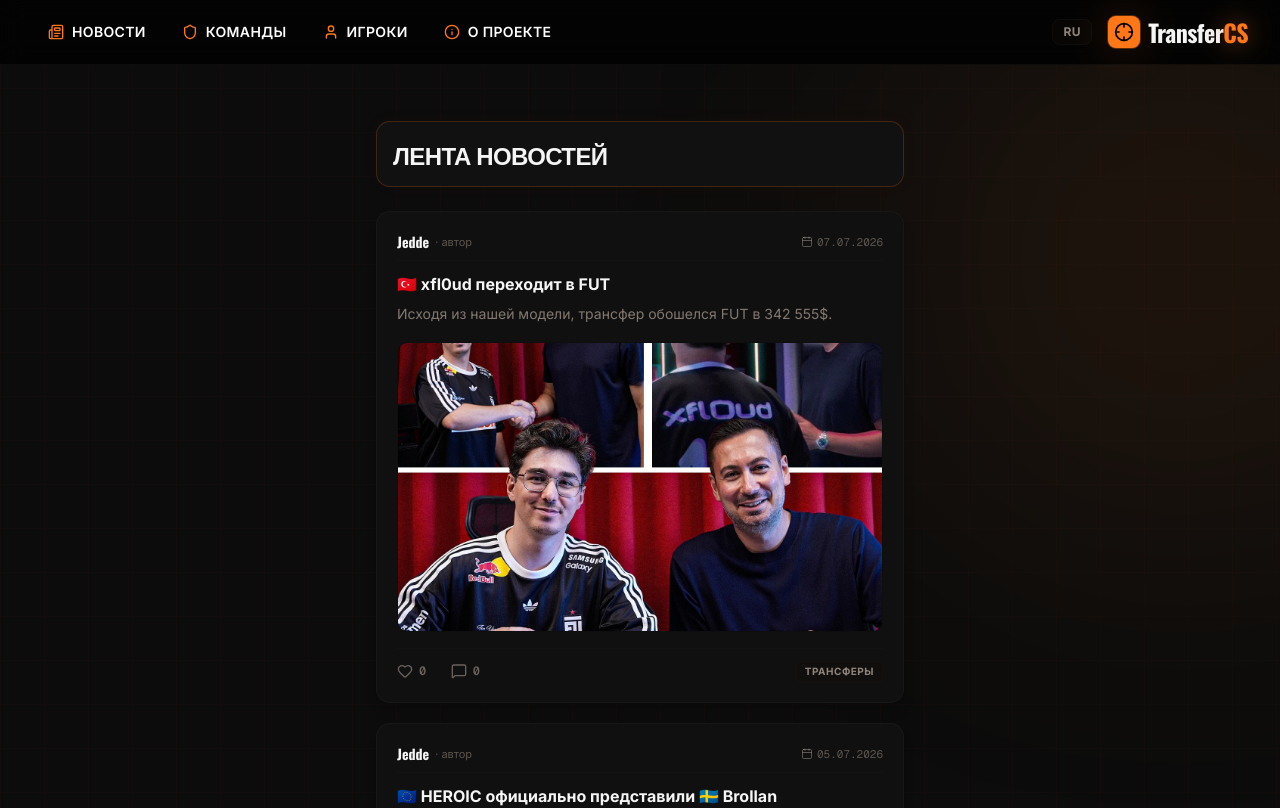
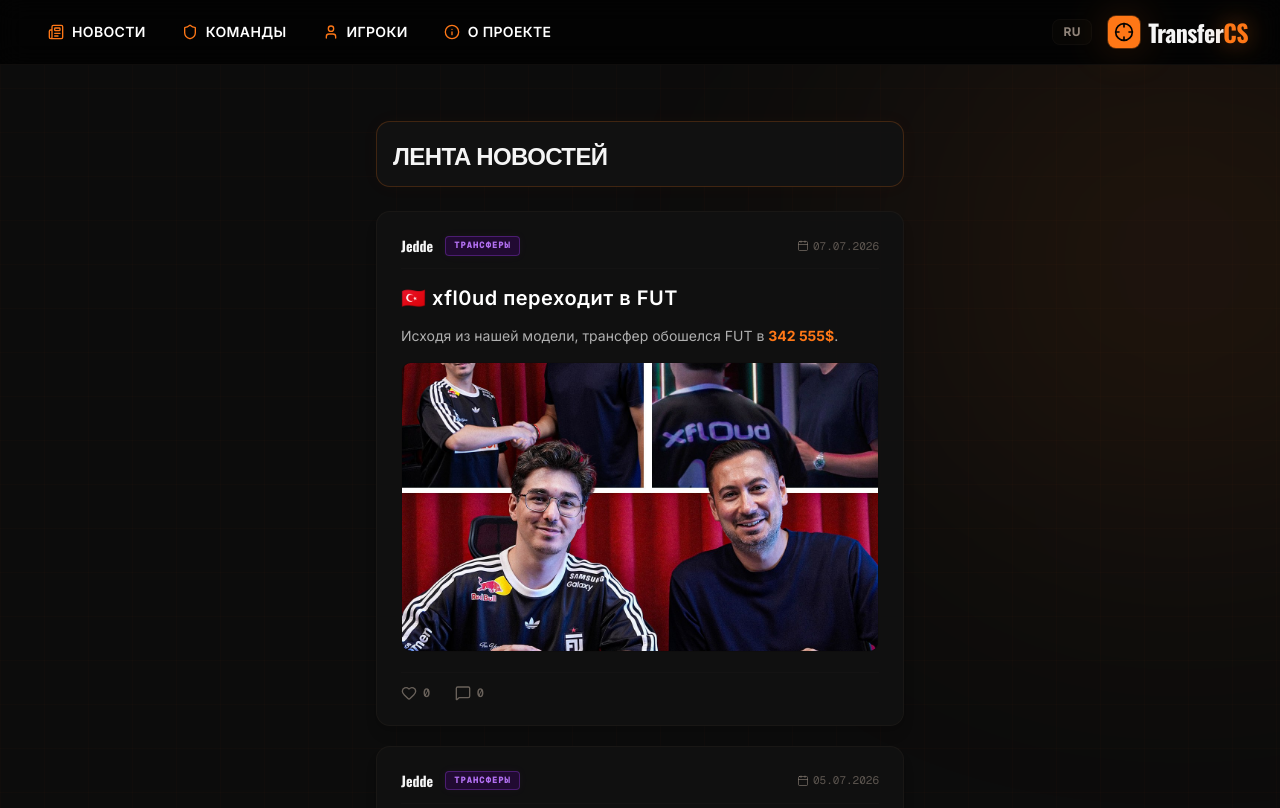
Before and after one commit to jedde0285-cloud/transfercs-website-design, a Next.js app: page /news in a window 1280 px wide. Shown: the top 808 px of the page. Built offline with nearby package versions, Linux system fonts and the light colour scheme.

Commit message:
feat: enhance news post formatting and styling in news-feed component
Co-authored-by: jedde0285-cloud <300850625+jedde0285-cloud@users.noreply.github.com>

```diff
--- a/components/news-feed.tsx
+++ b/components/news-feed.tsx
@@ -23,11 +23,11 @@ const mockNews: NewsPost[] = [
     date: "07.07.2026",
     titleRu: "🇹🇷 xfl0ud переходит в FUT",
     titleEn: "🇹🇷 xfl0ud transfers to FUT",
-    textRu: "Исходя из нашей модели, трансфер обошелся FUT в 342 555$.",
-    textEn: "Based on our model, the transfer cost FUT $342,555.",
+    textRu: "Исходя из нашей модели, трансфер обошелся FUT в <span class='text-primary font-bold'>342 555$</span>.",
+    textEn: "Based on our model, the transfer cost FUT <span class='text-primary font-bold'>$342,555</span>.",
     image: "/images/xfl0udjoinfut.jpg",
-    tagRu: "Трансферы",
-    tagEn: "Transfers",
+    tagRu: "ТРАНСФЕРЫ",
+    tagEn: "TRANSFERS",
     baseLikes: 0,
   },
   {
@@ -35,11 +35,11 @@ const mockNews: NewsPost[] = [
     date: "05.07.2026",
     titleRu: "🇪🇺 HEROIC официально представили 🇸🇪 Brollan",
     titleEn: "🇪🇺 HEROIC officially revealed 🇸🇪 Brollan",
-    textRu: "Ценник за игрока, по нашим данным, составил 454 976$. Неясно, какую роль займет игрок в новой команде.\n\n🇪🇺 HEROIC:\n\n— 🇸🇪 nilo\n— 🇸🇪 susp\n— 🇪🇸 MartinezSa\n— 🇩🇰 Chr1zN\n— 🇸🇪 Brollan\n\n— 🇫🇮 doto (тренер)",
-    textEn: "The player's price tag, according to our data, was $454,976. It is unclear what role the player will take in the new team.\n\n🇪🇺 HEROIC:\n\n— 🇸🇪 nilo\n— 🇸🇪 susp\n— 🇪🇸 MartinezSa\n— 🇩🇰 Chr1zN\n— 🇸🇪 Brollan\n\n— 🇫🇮 doto (coach)",
+    textRu: "Ценник за игрока, по нашим данным, составил <span class='text-primary font-bold'>454 976$</span>. Неясно, какую роль займет игрок в новой команде.\n\n🇪🇺 HEROIC:\n\n— 🇸🇪 nilo\n— 🇸🇪 susp\n— 🇪🇸 MartinezSa\n— 🇩🇰 Chr1zN\n— 🇸🇪 Brollan\n\n— 🇫🇮 doto (тренер)",
+    textEn: "The player's price tag, according to our data, was <span class='text-primary font-bold'>$454,976</span>. It is unclear what role the player will take in the new team.\n\n🇪🇺 HEROIC:\n\n— 🇸🇪 nilo\n— 🇸🇪 susp\n— 🇪🇸 MartinezSa\n— 🇩🇰 Chr1zN\n— 🇸🇪 Brollan\n\n— 🇫🇮 doto (coach)",
     image: "/images/brollanjoinheroic.jpg",
-    tagRu: "Трансферы",
-    tagEn: "Transfers",
+    tagRu: "ТРАНСФЕРЫ",
+    tagEn: "TRANSFERS",
     baseLikes: 0,
   },
 ]
@@ -47,7 +47,7 @@ const mockNews: NewsPost[] = [
 export function NewsFeed() {
   const { lang } = useLanguage()
   const [likedPosts, setLikedPosts] = useState<number[]>([])
-  const [activeImage, setActiveImage] = useState<string | null>(null) // Для открытия фото
+  const [activeImage, setActiveImage] = useState<string | null>(null)
 
   useEffect(() => {
     const savedLikes = localStorage.getItem("transfercs_news_likes")
@@ -64,12 +64,14 @@ export function NewsFeed() {
 
   return (
     <div className="relative mx-auto max-w-xl px-4 py-10 sm:px-6 lg:py-14 z-10">
+      {/* Шапка ленты */}
       <div className="mb-6 border-b border-border/60 bg-[#121212]/90 p-4 rounded-xl border border-primary/20 shadow-[0_0_20px_rgba(255,90,0,0.03)]">
         <h1 className="font-display text-xl font-bold uppercase tracking-tight text-foreground sm:text-2xl">
           {lang === "ru" ? "Лента новостей" : "News Feed"}
         </h1>
       </div>
 
+      {/* Список постов */}
       <div className="flex flex-col gap-5">
         {mockNews.map((post) => {
           const isLiked = likedPosts.includes(post.id)
@@ -78,28 +80,40 @@ export function NewsFeed() {
           return (
             <article
               key={post.id}
-              className="flex flex-col rounded-xl border border-border/80 bg-[#111111]/90 p-5 transition-all hover:border-primary/20 shadow-lg"
+              className="flex flex-col rounded-xl border border-border/80 bg-[#111111]/90 p-6 transition-all hover:border-primary/20 shadow-lg"
             >
-              <div className="flex items-center justify-between gap-x-2 mb-3 border-b border-border/40 pb-2">
-                <div className="flex items-center gap-1.5">
+              {/* Шапка карточки (Автор + Пиксельный фиолетовый тег) */}
+              <div className="flex items-center justify-between gap-x-2 mb-4 border-b border-border/40 pb-3">
+                <div className="flex items-center gap-3">
                   <span className="font-display text-sm font-bold text-foreground">Jedde</span>
-                  <span className="text-[11px] text-muted-foreground/60">· {lang === "ru" ? "автор" : "author"}</span>
+
+                  {/* Фиолетовая неяркая пиксельная плашка */}
+                  <span className="rounded bg-purple-950/40 border border-purple-500/30 px-2 py-0.5 font-mono text-[9px] font-extrabold uppercase tracking-widest text-purple-400/90 shadow-[0_0_10px_rgba(168,85,247,0.05)]">
+                    {lang === "ru" ? post.tagRu : post.tagEn}
+                  </span>
                 </div>
+
                 <div className="flex items-center gap-1 font-mono text-[11px] text-muted-foreground/60">
                   <Calendar className="size-3" />
                   {post.date}
                 </div>
               </div>
 
-              <div className="space-y-2">
-                <h2 className="text-base font-bold text-foreground leading-snug">
+              {/* Контентная часть (Текст и заголовок) */}
+              <div className="space-y-3">
+                {/* Заголовок: Чисто белый, крупнее, semi-bold */}
+                <h2 className="text-xl font-semibold text-[#FFFFFF] leading-snug tracking-wide">
                   {lang === "ru" ? post.titleRu : post.titleEn}
                 </h2>
-                <p className="text-sm leading-relaxed text-muted-foreground/90 whitespace-pre-line">
-                  {lang === "ru" ? post.textRu : post.textEn}
-                </p>
+
+                {/* Основной текст: светло-серый #B0B0B0, свободный межстрочный интервал 1.5 */}
+                <p
+                  className="text-sm leading-[1.5] text-[#B0B0B0] whitespace-pre-line"
+                  dangerouslySetInnerHTML={{ __html: lang === "ru" ? post.textRu : post.textEn }}
+                />
               </div>
 
+              {/* Фото поста с увеличением по клику */}
               {post.image && (
                 <div
                   onClick={() => setActiveImage(post.image || null)}
@@ -113,7 +127,8 @@ export function NewsFeed() {
                 </div>
               )}
 
-              <div className="mt-4 flex items-center gap-6 border-t border-border/40 pt-3 text-muted-foreground/70 select-none">
+              {/* Панель действий снизу (категория справа удалена) */}
+              <div className="mt-5 flex items-center gap-6 border-t border-border/40 pt-3 text-muted-foreground/70 select-none">
                 <button
                   type="button"
                   onClick={() => toggleLike(post.id)}
@@ -129,20 +144,16 @@ export function NewsFeed() {
                   <MessageSquare className="size-4" />
                   <span className="font-mono text-xs">0</span>
                 </div>
-
-                <span className="ml-auto rounded bg-secondary/40 px-2 py-0.5 text-[10px] font-bold uppercase tracking-wider text-muted-foreground border border-border/30">
-                  {lang === "ru" ? post.tagRu : post.tagEn}
-                </span>
               </div>
             </article>
           )
         })}
       </div>
 
-      {/* Модальное окно для полноэкранного просмотра фото */}
+      {/* Полноэкранный просмотр фото */}
       {activeImage && (
         <div
-          className="fixed inset-0 z-[100] flex items-center justify-center bg-black/90 backdrop-blur-sm p-4 animate-fade-in"
+          className="fixed inset-0 z-[100] flex items-center justify-center bg-black/95 backdrop-blur-sm p-4"
           onClick={() => setActiveImage(null)}
         >
           <button
```
